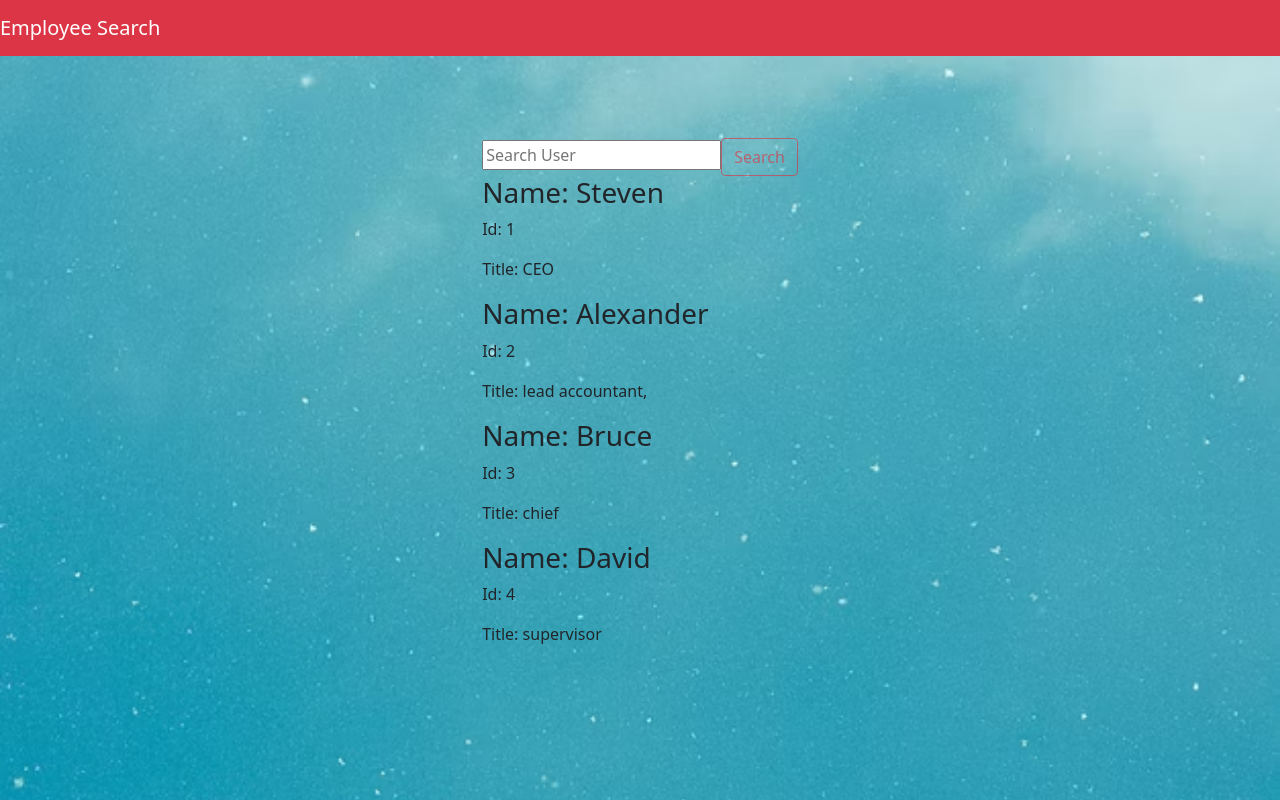
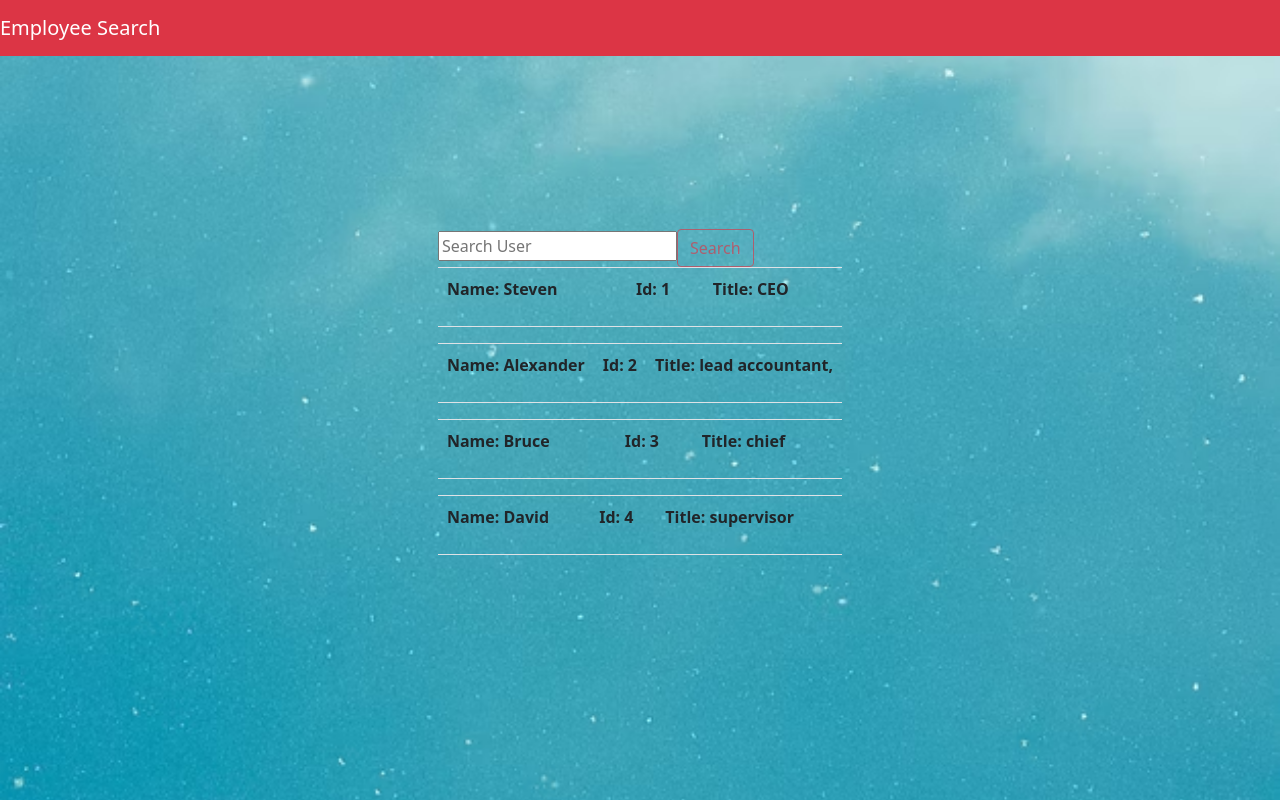
Before and after one commit to a-matta/employee-search-typescript, a React (Create React App) app: page / in a window 1280 px wide. Built offline with nearby package versions, Linux system fonts and the light colour scheme.

Commit message:
added css for table

```diff
--- a/src/component/User.tsx
+++ b/src/component/User.tsx
@@ -19,7 +19,7 @@ const User: React.FC = () => {
   };
   return (
     <div className="title">
-      <Navbar bg="danger fixed-top " variant="dark">
+      <Navbar bg="danger fixed-top" variant="dark">
         <Navbar.Brand>Employee Search</Navbar.Brand>
       </Navbar>
       <div className="input-wrapper">
@@ -43,14 +43,25 @@ const User: React.FC = () => {
           {employeeList && employeeList?.length === 0 && (
             <div className="'notFound">No User Found! Please try again!</div>
           )}
+
           {employeeList &&
             employeeList?.length > 0 &&
             employeeList?.map((user) => {
               return (
                 <div className="body_item" key={user.id}>
-                  <h3>Name: {user?.name}</h3>
-                  <p>Id: {user?.id}</p>
-                  <p>Title: {user?.title}</p>
+                  <table class="table table-bordered">
+                    <thead>
+                      <th>
+                        <p>Name: {user?.name}</p>
+                      </th>
+                      <th>
+                        <p>Id: {user?.id}</p>
+                      </th>
+                      <th>
+                        <p>Title: {user?.title}</p>
+                      </th>
+                    </thead>
+                  </table>
                 </div>
               );
             })}
```
